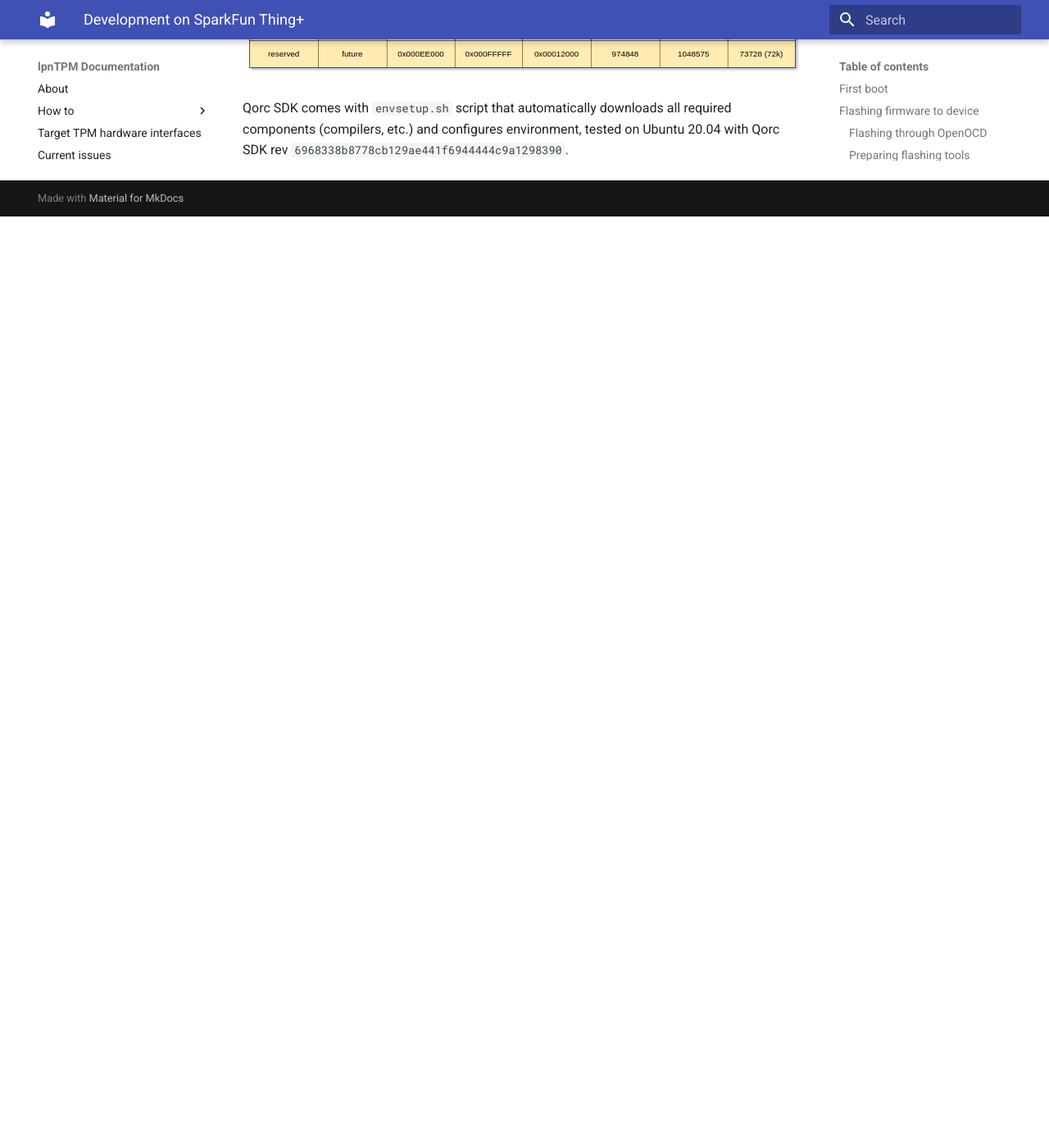
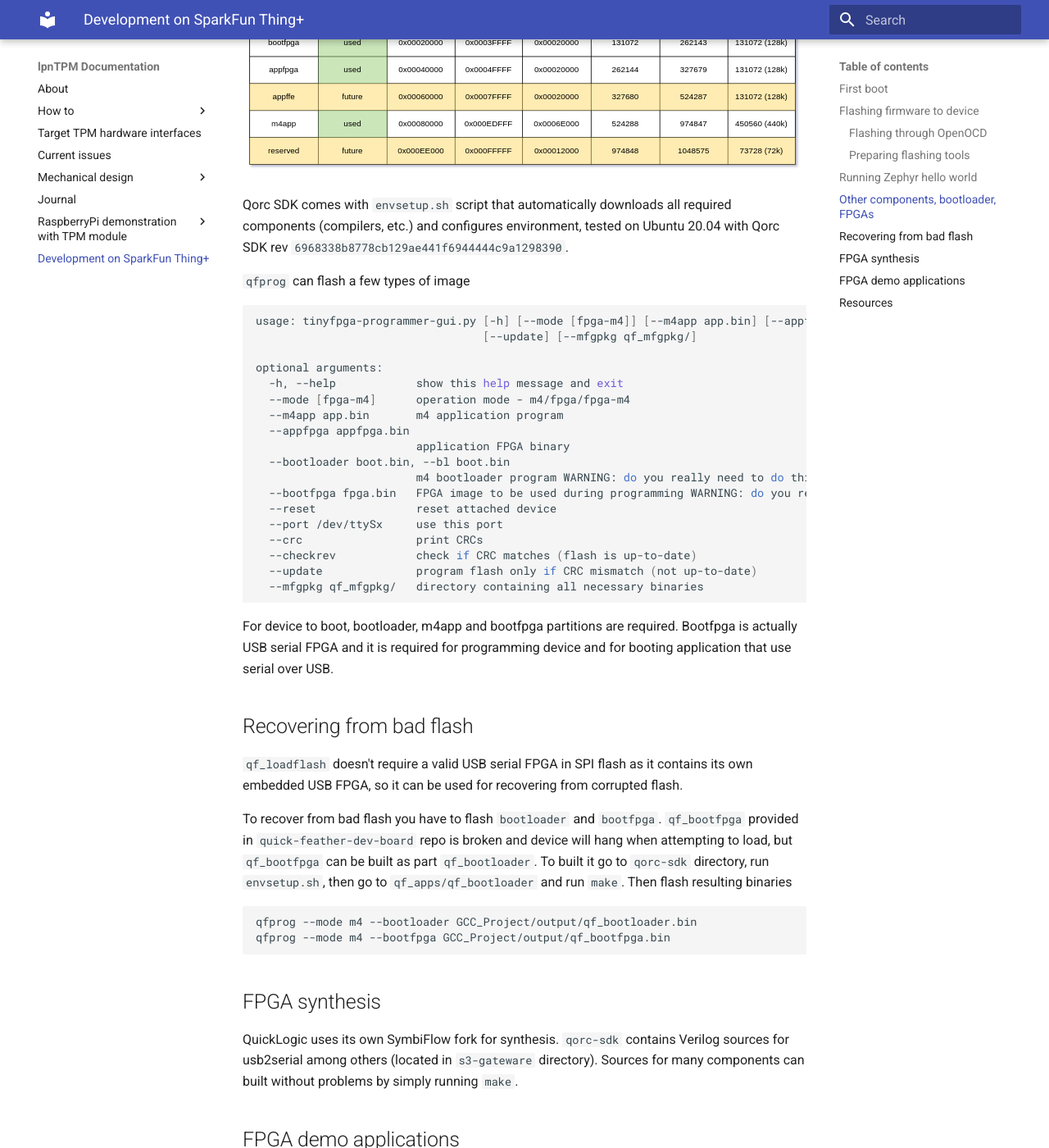
Before and after one commit to lpn-plant/lpntpm-docs, an MkDocs documentation site: the page built from docs/sparkfun-thingplus.md, in a window 1280 px wide and 1400 px high, scrolled down 3978 px. Shown: the whole window at 82% size. Built offline with MkDocs 1.6.1 and Material for MkDocs 9.7.7, drawn with Linux system fonts in a browser that asks for light colours; before the commit the page ends 4242 px from its top, so only the background shows below that; some of the changed text lies outside the part shown.

Commit message:
docs/sparkfun-thingplus.md: update document

````diff
--- a/docs/sparkfun-thingplus.md
+++ b/docs/sparkfun-thingplus.md
@@ -19,7 +19,14 @@
 blue and green then an error has occurred (this happened on the firmware that
 came pre-installed on the device, flashing through SWD was required).
 
-TBD: describe UART0 quirk
+Device came with broken firmware version, which prevents firmware flashing,
+please see [Recovering from bad flash](#recovering-from-bad-flash) section -
+recovery process involves reflashing bootloader and USB FPGA with a working
+properly working version.
+
+> Note: original bootloader version had a weird quirk - having UART connected,
+> was causing bootloader to actually enter download mode, however attempt to
+> flash m4app resulted in corrupting bootloader and USB FPGA.
 
 ### Flashing through OpenOCD
 
@@ -161,8 +168,7 @@
 - Cortex-M4 - target application to run on Cortex-M4, Qorc SDK contains a few
   applications, including `qf_helloworldsw` which is the diag application that
   comes preinstalled.
-- bootfpga, TBD: documentation says this is used for device flashing, what's the
-  purpose of this component? (USB serial is somewhere else)
+- bootfpga - this is USB serial FPGA. See the section below for how to recover.
 - FPGA for user application - FPGA which can be used for any purpose.
 
 ![](/images/qorc-flash-memory-map-addresses.svg)
@@ -170,3 +176,82 @@
 Qorc SDK comes with `envsetup.sh` script that automatically downloads all
 required components (compilers, etc.) and configures environment, tested on
 Ubuntu 20.04 with Qorc SDK rev `6968338b8778cb129ae441f6944444c9a1298390`.
+
+`qfprog` can flash a few types of image
+
+```shell
+usage: tinyfpga-programmer-gui.py [-h] [--mode [fpga-m4]] [--m4app app.bin] [--appfpga appfpga.bin] [--bootloader boot.bin] [--bootfpga fpga.bin] [--reset] [--port /dev/ttySx] [--crc] [--checkrev]
+                                  [--update] [--mfgpkg qf_mfgpkg/]
+
+optional arguments:
+  -h, --help            show this help message and exit
+  --mode [fpga-m4]      operation mode - m4/fpga/fpga-m4
+  --m4app app.bin       m4 application program
+  --appfpga appfpga.bin
+                        application FPGA binary
+  --bootloader boot.bin, --bl boot.bin
+                        m4 bootloader program WARNING: do you really need to do this? It is not common, and getting it wrong can make you device non-functional
+  --bootfpga fpga.bin   FPGA image to be used during programming WARNING: do you really need to do this? It is not common, and getting it wrong can make you device non-functional
+  --reset               reset attached device
+  --port /dev/ttySx     use this port
+  --crc                 print CRCs
+  --checkrev            check if CRC matches (flash is up-to-date)
+  --update              program flash only if CRC mismatch (not up-to-date)
+  --mfgpkg qf_mfgpkg/   directory containing all necessary binaries
+```
+
+For device to boot, bootloader, m4app and bootfpga partitions are required.
+Bootfpga is actually USB serial FPGA and it is required for programming device
+and for booting application that use serial over USB.
+
+## Recovering from bad flash
+
+`qf_loadflash` doesn't require a valid USB serial FPGA in SPI flash as it
+contains its own embedded USB FPGA, so it can be used for recovering from
+corrupted flash.
+
+To recover from bad flash you have to flash `bootloader` and `bootfpga`.
+`qf_bootfpga` provided in `quick-feather-dev-board` repo is broken and device
+will hang when attempting to load, but `qf_bootfpga` can be built as part
+`qf_bootloader`. To built it go to `qorc-sdk` directory, run `envsetup.sh`, then
+go to `qf_apps/qf_bootloader` and run `make`. Then flash resulting binaries
+
+```shell
+qfprog --mode m4 --bootloader GCC_Project/output/qf_bootloader.bin
+qfprog --mode m4 --bootfpga GCC_Project/output/qf_bootfpga.bin
+```
+
+## FPGA synthesis
+
+QuickLogic uses its own SymbiFlow fork for synthesis. `qorc-sdk` contains
+Verilog sources for usb2serial among others (located in `s3-gateware`
+directory). Sources for many components can built without problems by simply
+running `make`.
+
+## FPGA demo applications
+
+`qf_apps` contains a few applications using a custom FPGA, including
+`qf_helloworldhw` and `qf_advancedfpga`. These applications can be flashed
+through bootloader as any other application.
+
+Despite using FPGA, the two applications must be flashed in m4 mode.
+`qf_advancedfpga` uses UART0 instead of USB. Applications must be told to power
+on the LED, please see
+[Qorc SDK readme](https://github.com/QuickLogic-Corp/qorc-sdk#lesson-3-advanced-fpga-m4--fpga-qf_advancedfpga)
+
+QuickLogic has 3 modes of operation: `m4`, `fpga` and `fpga-m4`. This controls
+bootloader behaviour, so that bootloader loads either Cortex-M4 application,
+FPGA or both. In case of applications that load FPGA by themselves, mode should
+be `m4`.
+
+> Note: You can use `qfprog --mode` to get current mode.
+
+If operation mode is set to `fpga` or `fpga-m4` bootloader loads FPGA from the
+`appfpga` region, see relevant code
+[here](https://github.com/QuickLogic-Corp/qorc-sdk/blob/6968338b8778cb129ae441f6944444c9a1298390/qf_apps/qf_bootloader/src/appfpga_loader.c#L113)
+
+## Resources
+
+- [Thing+ guide](https://learn.sparkfun.com/tutorials/quicklogic-thing-plus-eos-s3-hookup-guide) -
+  Getting started for Sparkfun Thing+, contains HW overview, including images
+  and detailed pin descriptions, schematics and other useful resources.
````
Also changed, not shown: other parts of docs/sparkfun-thingplus.md (+2 -2 lines).
